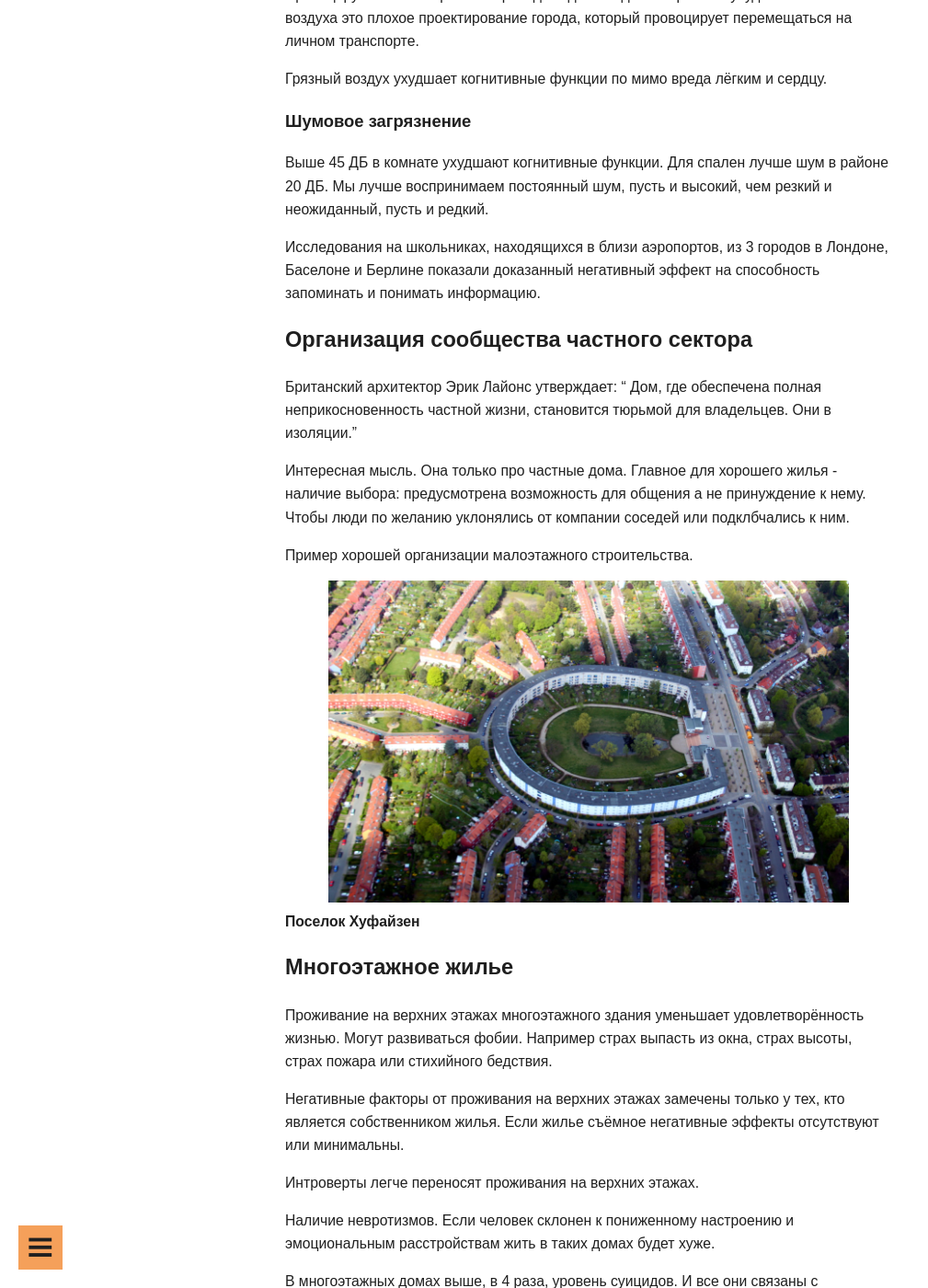
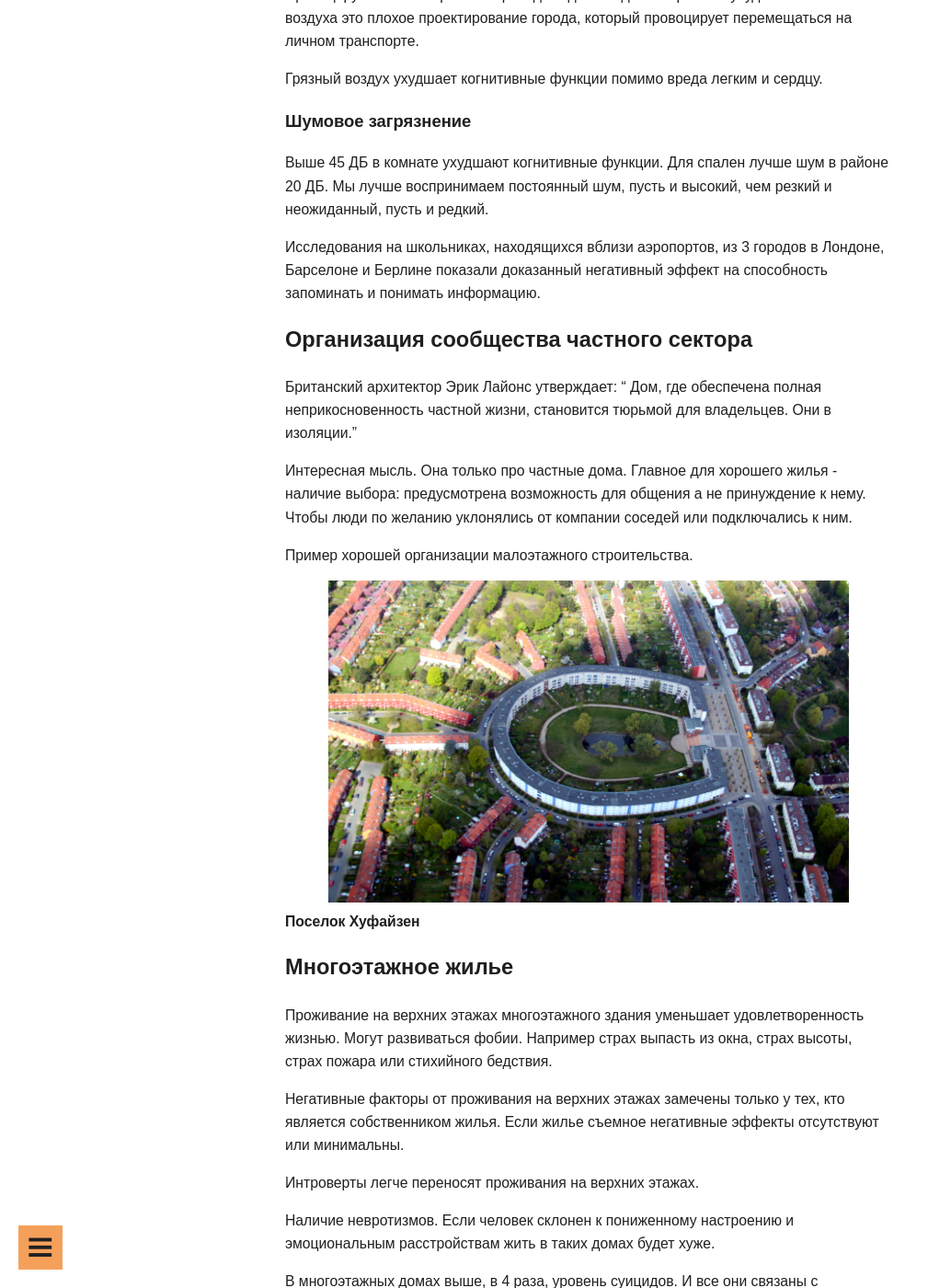
Before and after one commit to guest363/blog, a Jekyll site: the page built from _posts/book-review/2020-02-17-city-psychologies.md, in a window 1280 px wide and 1400 px high, scrolled down 2881 px. Shown: the whole window at 92% size, without its empty margins (0-1009 px from the left). Built offline with Jekyll 4.4.1, drawn with Linux system fonts in a browser that asks for light colours; some of the changed text lies outside the part shown.

Commit message:
Add review and start vast article

```diff
--- a/_posts/book-review/2020-02-17-city-psychologies.md
+++ b/_posts/book-review/2020-02-17-city-psychologies.md
@@ -1,40 +1,41 @@
 ---
 layout: book-review
 title: Психология города. Как быть счастливым в мегаполисе.
-date:   2020-02-17
+date: 2020-02-17
 categories: [Научпоп]
 tag: Рецензия
-cover: '/assets/images/psichology-in-city--cover.png'
-author: 'Пол Кидуэлл'
-themes: 'Психология, урбанистика, дизайн'
-size: '281'
-mark: '6 из 10'
-link: 'https://www.mann-ivanov-ferber.ru/books/psixologiya-goroda/'
+cover: "/assets/images/psichology-in-city--cover.png"
+author: "Пол Кидуэлл"
+themes: "Психология, урбанистика, дизайн"
+size: "281"
+mark: "6 из 10"
+link: "https://www.mann-ivanov-ferber.ru/books/psixologiya-goroda/"
 ---
+
 ## Размер оконных рам.
 
-Слишком маленькие рамы пропускают недостаточно света и угнетают психику. При это имеет куда большее значение высота чем ширина окна. Слишком большие окна вызывают беспокойство. Создаётся ощущение,  что дома не безопасно.
+Слишком маленькие рамы пропускают недостаточно света и угнетают психику. При это имеет куда большее значение высота чем ширина окна. Слишком большие окна вызывают беспокойство. Создаётся ощущение, что дома не безопасно.
 
 Показательна история о крутом дизайнерском проекте на создателя которого подал в суд заказчик. Дом был полностью просматривается и хоть он находился в отдалении от других людей это вызывало дискомфорт у владелицы.
 
-![Дом Фурнсуорт в Иллинойсе.](/assets/images/psichology-in-city--fransuort.jpg)
-**Дом Фурнсуорт в Иллинойсе**
+![Дом Фарнсуорт в Иллинойсе.](/assets/images/psichology-in-city--fransuort.jpg)
+**Дом Фарнсуорт в Иллинойсе**
 
 При этом мужчинам нравится чуть больший размер окон, большая панорамность.
 
 ## Таинственность.
 
-Большинству придётся потвеусу узкий коридор ведущий в большую комнату.
+Большинству придётся по вкусу узкий коридор ведущий в большую комнату.
 
-## Завершеноость
+## Завершенность
 
 Мы инстинктивно ищем закономерности и если получается их найти это приносит удовольствие. Слишком хаотичные здания и интерьеры вызывают беспокойство.
 
-## Зелёный цвет а интерьере стимулирует творческую активность.
+## Зеленый цвет в интерьере стимулирует творческую активность.
 
-Эксперементально выявленно, что сам по себе зелёный цвет значительно влияет на творческую активность человека. Серый, белый, красный и синий в тестах не показали такого эффекта. А значит дело не в монохромности и не яркости цвета. Дело в самом цвете.
+Экспериментально выявлено, что сам по себе зеленый цвет значительно влияет на творческую активность человека. Серый, белый, красный и синий в тестах не показали такого эффекта. А значит дело не в монохромности и не яркости цвета. Дело в самом цвете.
 
-Независимо от причин есть повод задуматься об озеленении интерьера. Растения, картины или покрасить стены в зелёный. Выбрать жилье с видом на деревья.
+Независимо от причин есть повод задуматься об озеленении интерьера. Растения, картины или покрасить стены в зеленый. Выбрать жилье с видом на деревья.
 
 ## Высота потолка
 
@@ -42,39 +43,45 @@
 
 ## Наблюдение за ростом растений
 
-Значительный положительный эффект на психику оказывает садоводство. Особенно сильно созерцание роста растений. Носит эволюционный характер и защшито в генах людей.
+Значительный положительный эффект на психику оказывает садоводство. Особенно сильно созерцание роста растений. Носит эволюционный характер и зашито в генах людей.
 
 Думаю полезно будет с малышом выращивать быстро растущие культуры и цветы для рассады.
 
-## Лисность и интерьер
+## Личность и интерьер
 
-То к какому типо лучносьи относиться человек сильно влияет на предпочтения в интерьере.  Но есть общие закономерности для все:
-* Интерьер должен отражать характер. Даже если заказать дизайн квартиры у дизайнера интерьера, вы должны вносить коррективы и прислушиваться к себе.
-* Нам нравится квартира в которую мы вложились. Это как во всем :)
-* Квартира должна содержать памятные вещи, отражать историю личности. Такая летопись.
+То к какому типо лучносьи относиться человек сильно влияет на предпочтения в интерьере. Но есть общие закономерности для все:
+
+- Интерьер должен отражать характер. Даже если заказать дизайн квартиры у дизайнера интерьера, вы должны вносить коррективы и прислушиваться к себе.
+- Нам нравится квартира в которую мы вложились. Это как во всем :)
+- Квартира должна содержать памятные вещи, отражать историю личности. Такая летопись.
 
 ## Зеленые насаждения
-Деревья вдоль дороги уменьшают количество ДТП со смертельным исходом за счет того, что водителт снижают скорость. По быстро мелькающим деревьям проще оценить свою скорость.
+
+Деревья вдоль дороги уменьшают количество ДТП со смертельным исходом за счет того, что водители снижают скорость. По быстро мелькающим деревьям проще оценить свою скорость.
 
 Все люди оценивают улицу с озеленением как более привлекательную чем без.
 
 Парки способствуют развитию ЗОЖ.
 
 ## Загрязнения
+
 ### Загрязнение воздуха.
+
 Провоцирует больше времени проводить дома. Одна из причины ухудшения качества воздуха это плохое проектирование города, который провоцирует перемещаться на личном транспорте.
 
-Грязный воздух ухудшает когнитивные функции по мимо вреда лёгким и сердцу.
+Грязный воздух ухудшает когнитивные функции помимо вреда легким и сердцу.
 
 ### Шумовое загрязнение
+
 Выше 45 ДБ в комнате ухудшают когнитивные функции. Для спален лучше шум в районе 20 ДБ. Мы лучше воспринимаем постоянный шум, пусть и высокий, чем резкий и неожиданный, пусть и редкий.
 
-Исследования на школьниках, находящихся в близи аэропортов, из 3 городов в Лондоне, Баселоне и Берлине показали доказанный негативный эффект на способность запоминать и понимать информацию.
+Исследования на школьниках, находящихся вблизи аэропортов, из 3 городов в Лондоне, Барселоне и Берлине показали доказанный негативный эффект на способность запоминать и понимать информацию.
 
 ## Организация сообщества частного сектора
+
 Британский архитектор Эрик Лайонс утверждает: " Дом, где обеспечена полная неприкосновенность частной жизни, становится тюрьмой для владельцев. Они в изоляции."
 
-Интересная мысль. Она только про частные дома. Главное для хорошего жилья - наличие выбора: предусмотрена возможность для общения  а не принуждение к нему. Чтобы люди по желанию уклонялись от компании соседей или подклбчались к ним.
+Интересная мысль. Она только про частные дома. Главное для хорошего жилья - наличие выбора: предусмотрена возможность для общения а не принуждение к нему. Чтобы люди по желанию уклонялись от компании соседей или подключались к ним.
 
 Пример хорошей организации малоэтажного строительства.
 
@@ -82,15 +89,16 @@
 **Поселок Хуфайзен**
 
 ## Многоэтажное жилье
-Проживание на верхних этажах многоэтажного здания уменьшает удовлетворённость жизнью. Могут развиваться фобии. Например страх выпасть из окна, страх высоты, страх пожара или стихийного бедствия.
 
-Негативные факторы от проживания на верхних этажах замечены только у тех, кто является собственником жилья. Если жилье съёмное негативные эффекты отсутствуют или минимальны.
+Проживание на верхних этажах многоэтажного здания уменьшает удовлетворенность жизнью. Могут развиваться фобии. Например страх выпасть из окна, страх высоты, страх пожара или стихийного бедствия.
+
+Негативные факторы от проживания на верхних этажах замечены только у тех, кто является собственником жилья. Если жилье съемное негативные эффекты отсутствуют или минимальны.
 
 Интроверты легче переносят проживания на верхних этажах.
 
 Наличие невротизмов. Если человек склонен к пониженному настроению и эмоциональным расстройствам жить в таких домах будет хуже.
 
-В многоэтажных домах выше, в 4 раза, уровень суицидов. И все они связаны с выращиванием из окон, остальные типы суицида такие же. Т.е. рост только за счет  выпрыгивания из окон.
+В многоэтажных домах выше, в 4 раза, уровень суицидов. И все они связаны с выращиванием из окон, остальные типы суицида такие же. Т.е. рост только за счет выпрыгивания из окон.
 
 Небесные сады, "улицы" по периметру здания по все высоте, не оправдали себя. Люди не любят их, возможно из-за того, что одна сторона это обрыв, пусть и с защитой.
 
@@ -122,6 +131,7 @@
 [Статья про этот детский сад у Варламова в ЖЖ](https://varlamov.ru/2813177.html)
 
 Потребность детей в городской среде:
+
 - Школы, библиотеки и другие учреждения, которые ребенок может посещать самостоятельно.
 - Архитектура разных эпох.
 - Интересные для исследований пространства с перепадами рельефа.
@@ -131,10 +141,12 @@
 - Места для ярмарок и цирковых выступлений.
 
 ## Водоемы
+
 Водоем в городе делает его в глазах человека таким же привлекательным
 как полностью зеленое пространство, лес. Размер водоема значения не имеет. Вид на природу с водоемом еще лучше и наилучший результат у вида на море.
 
 ## Офисы
+
 Чисто открытая планировка - зло. Высокий уровень шума, снижение социальных контактов. Еще хуже если открытый офис и хлипкие перегородки, уровень шума возрастает.
 
 Лучше соблюдать баланс примерно 50:50, где 50% это пространство офисов с капитальными стенами для шумоизоляции.
```
Also changed, not shown: other parts of _posts/book-review/2020-02-17-city-psychologies.md (+8 -5 lines), _posts/book-review/2020-06-19-emotional-intelligence.md (added, +250 -0 lines), _posts/web/2020-05-24-internet-video-ads-vast-and-vpaid.md (+15 -0 lines), assets/images/children/emotional-intelligence-dialog.jpg (added), assets/images/children/emotional-intelligence-face.png (added), assets/images/children/emotional-intelligence-helper.jpg (added).
